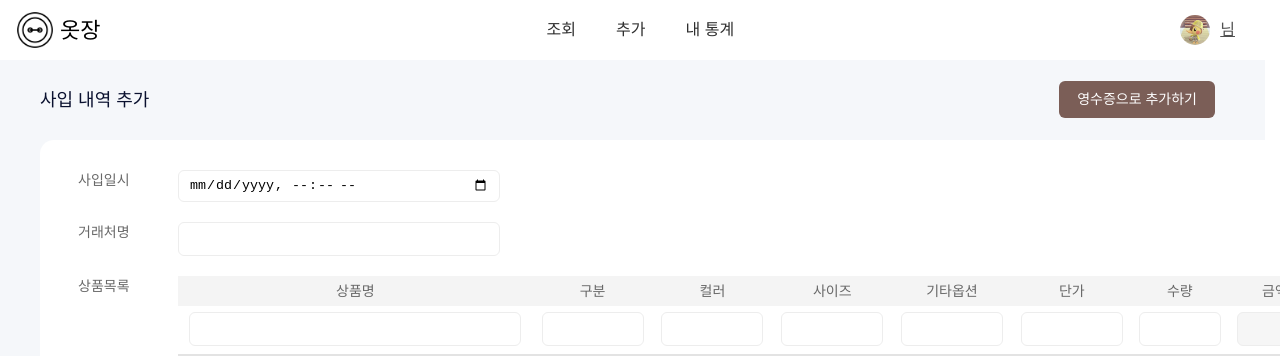
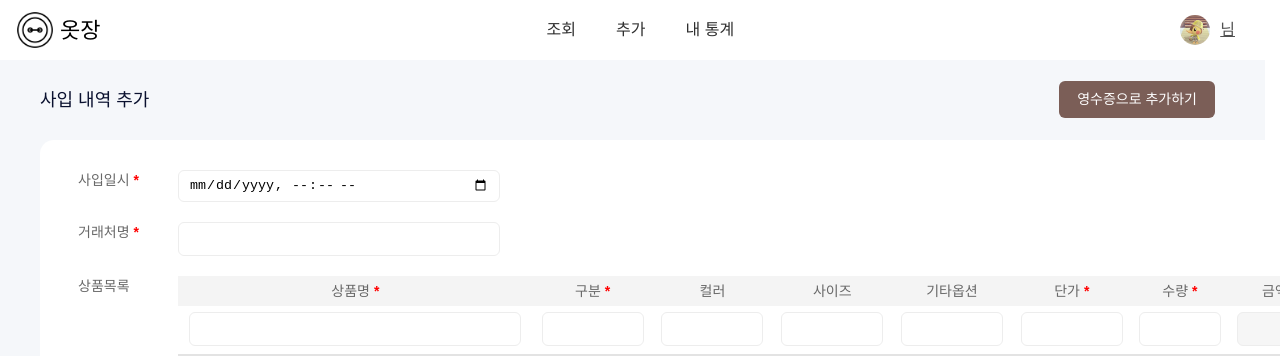
Before and after one commit to sminha/clothing-receipt-manger-v2, a React (Vite) app in the folder client/: page /add in a window 1280 px wide. Shown: the top 356 px of the page. Built offline with nearby package versions, Linux system fonts and the light colour scheme; a web font is replaced by a local one.

Commit message:
feat: add required mark (*) in AddOrder page

```diff
--- a/client/src/pages/orders/add/AddOrder.module.css
+++ b/client/src/pages/orders/add/AddOrder.module.css
@@ -219,6 +219,10 @@
   width: 80px;
 }
 
+.necessary {
+  color: red;
+}
+
 .addLongInput {
   width: 310px;
   height: 30px;
@@ -344,6 +348,7 @@
   justify-content: center;
   width: 1410px;
   padding-left: 20px;
+  padding-bottom: 20px;
 }
 
 .addPurchaseButton {
--- a/client/src/pages/orders/add/AddOrder.tsx
+++ b/client/src/pages/orders/add/AddOrder.tsx
@@ -267,7 +267,7 @@ export default function AddOrder() {
         </div>
         <div className={styles.addWrapper}>
           <div className={styles.addRow}>
-            <span className={styles.addTitle}>사입일시</span>
+            <span className={styles.addTitle}>사입일시<span className={styles.necessary}> *</span></span>
             <input
               type="datetime-local"
               className={styles.addInput}
@@ -277,7 +277,7 @@ export default function AddOrder() {
           </div>
 
           <div className={styles.addRow}>
-            <span className={styles.addTitle}>거래처명</span>
+            <span className={styles.addTitle}>거래처명<span className={styles.necessary}> *</span></span>
             <input
               className={styles.addInput}
               value={vendorName}
@@ -291,15 +291,15 @@ export default function AddOrder() {
               <table className={styles.productTable}>
                 <thead>
                   <tr>
-                    <th>상품명</th>
-                    <th>구분</th>
+                    <th>상품명<span className={styles.necessary}> *</span></th>
+                    <th>구분<span className={styles.necessary}> *</span></th>
                     <th>컬러</th>
                     <th>사이즈</th>
                     <th>기타옵션</th>
-                    <th>단가</th>
-                    <th>수량</th>
+                    <th>단가<span className={styles.necessary}> *</span></th>
+                    <th>수량<span className={styles.necessary}> *</span></th>
                     <th>금액합계</th>
-                    <th>미송수량</th>
+                    <th>미송수량<span className={styles.necessary}> *</span></th>
                   </tr>
                 </thead>
                 <tbody>
```
